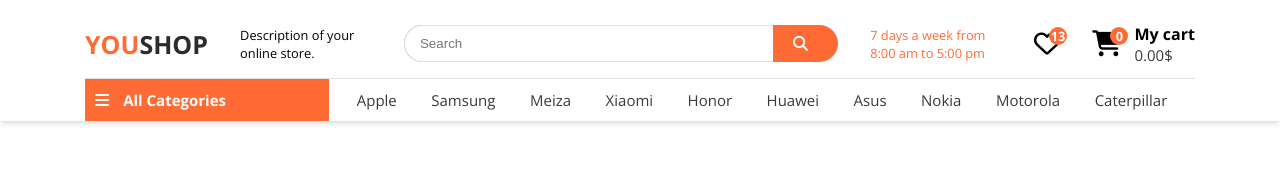
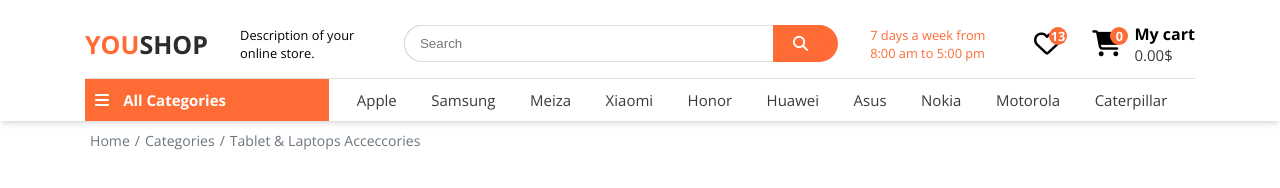
Before and after one commit to m7md-Y-3mra/GSG_REACT_PRO, a plain HTML site: page index.html in a window 1280 px wide. Drawn offline with nearby package versions, Linux system fonts and the light colour scheme.

Commit message:
feat(navigation): add breadcrumb component to index.html and style.css
Add HTML structure for breadcrumb navigation displaying "Home > Categories > Current Page" to improve user orientation. Includes corresponding CSS for styling, including flex layout, separators, and hover effects.

```diff
--- a/index.html
+++ b/index.html
@@ -75,5 +75,18 @@
         </nav>
       </div>
     </header>
+
+    <!--=====================================
+    ================ Breadcrumb Nav =========
+    ======================================-->
+    <nav aria-label="Breadcrumb" class="breadcrumb">
+      <div class="container">
+        <ol>
+          <li><a href="#">Home</a></li>
+          <li><a href="#">Categories</a></li>
+          <li><a aria-current="page">Tablet & Laptops Acceccories</a></li>
+        </ol>
+      </div>
+    </nav>
   </body>
 </html>
--- a/style.css
+++ b/style.css
@@ -67,6 +67,11 @@ button {
 input {
   outline: none;
   border: none;
+}
+
+ul,
+ol {
+  list-style: none;
 }
 
 .container {
@@ -280,3 +285,33 @@ input {
   font-size: 15px;
   color: var(--text-charcoal);
 }
+
+/* ============ BREADCRUMB ============*/
+.breadcrumb ol {
+  display: flex;
+  align-items: center;
+  font-size: clamp(12px, 1.1vw, 16px);
+  color: var(--text-gray);
+  padding: 10px 0;
+}
+
+.breadcrumb ol li:not(:last-child)::after {
+  content: "/";
+}
+
+.breadcrumb a {
+  padding: 0 5px;
+  color: inherit;
+}
+
+.breadcrumb ol li::last-child a {
+  cursor: none;
+}
+
+.breadcrumb a:hover {
+  opacity: 0.8;
+}
+
+.breadcrumb ol li::last-child a:hover {
+  opacity: 1;
+}
```
Also changed, not shown: assets/design.webp (renamed from 28f0a467085333.60475d65a2bfd.webp), assets/laptop-mock-up.webp (added).
